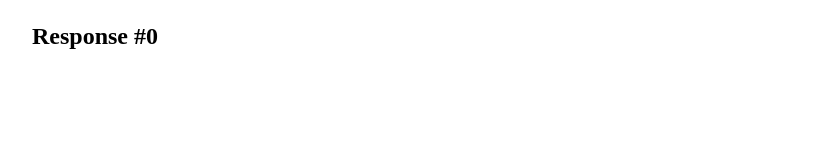
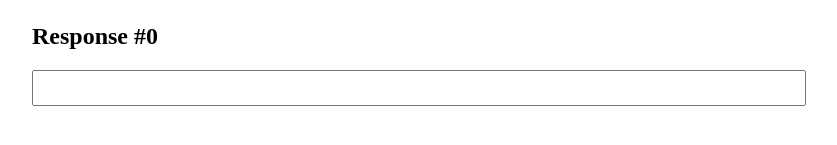
Before and after one commit to onOfficeGmbH/onoffice-api-client, a Vue app: page / in a window 1280 px wide. Shown: the part 325-470 px from the top of the page, without its empty margins (224-1061 px from the left). Built offline with nearby package versions, Linux system fonts and the light colour scheme.

Commit message:
Output result in textarea for easier copying

```diff
--- a/src/components/QueryInput.vue
+++ b/src/components/QueryInput.vue
@@ -2,8 +2,8 @@
 import { callApi } from '@/api-client';
 import { History } from '@/history';
 import { ref, reactive, computed, watch } from 'vue';
-import {Codemirror} from "vue-codemirror";
-import {json} from "@codemirror/lang-json";
+import { Codemirror } from "vue-codemirror";
+import { json } from "@codemirror/lang-json";
 
 const token = ref("")
 const secret = ref("")
@@ -105,16 +105,27 @@ const query = ref(examples.get(currentExample.value))
 const sending = ref(false)
 const submitMsg = computed(() => {
     if (!sending.value) {
-     return `Send #${history.size() + 1}`
+        return `Send #${history.size() + 1}`
     } else {
-     return `Sending #${history.size() + 1}…`
-    }})
+        return `Sending #${history.size() + 1}…`
+    }
+})
 
 const response = ref("")
+const responseElement = ref<HTMLInputElement | null>(null)
+
+async function resizeResponseTextarea(newResponse: string) {
+    const element = responseElement.value!!
+    element.innerHTML = newResponse
+    element.style.height = "auto"
+    element.style.height = element.scrollHeight + "px"
+}
+
+watch(response, resizeResponseTextarea)
 
 async function sendQuery() {
     try {
-        sending.value  = true
+        sending.value = true
         response.value = await callApi(
             token.value,
             secret.value,
@@ -160,7 +171,7 @@ function exampleChanged() {
                 <option v-if="currentExample === null" selected :value="null">Custom</option>
                 <option v-for="[key, _] in examples" :value="key" :selected="currentExample === key">{{ key }}</option>
             </select>
-            <codemirror :extensions="extensions" :modelValue="query" @update:modelValue="queryModified"/>
+            <codemirror :extensions="extensions" :modelValue="query" @update:modelValue="queryModified" />
             <input type="hidden" :value="query" name="query" />
             <input type="submit" :value="submitMsg" :disabled="sending">
         </form>
@@ -169,9 +180,7 @@ function exampleChanged() {
             <button :disabled="!history.canGoForward()" @click="nextInHistoryClicked">{{ nextLabel }}</button>
         </div>
         <h2>Response #{{history.getCurrentNumber()}}</h2>
-        <code>
-            <pre>{{ response }}</pre>
-        </code>
+        <textarea ref="responseElement" class="result" readonly>{{response}}</textarea>
     </div>
 </template>
 
@@ -213,7 +222,8 @@ label {
     gap: 0.5rem;
 }
 
-code {
+textarea.result {
     width: 100%;
+    resize: none;
 }
 </style>
```
